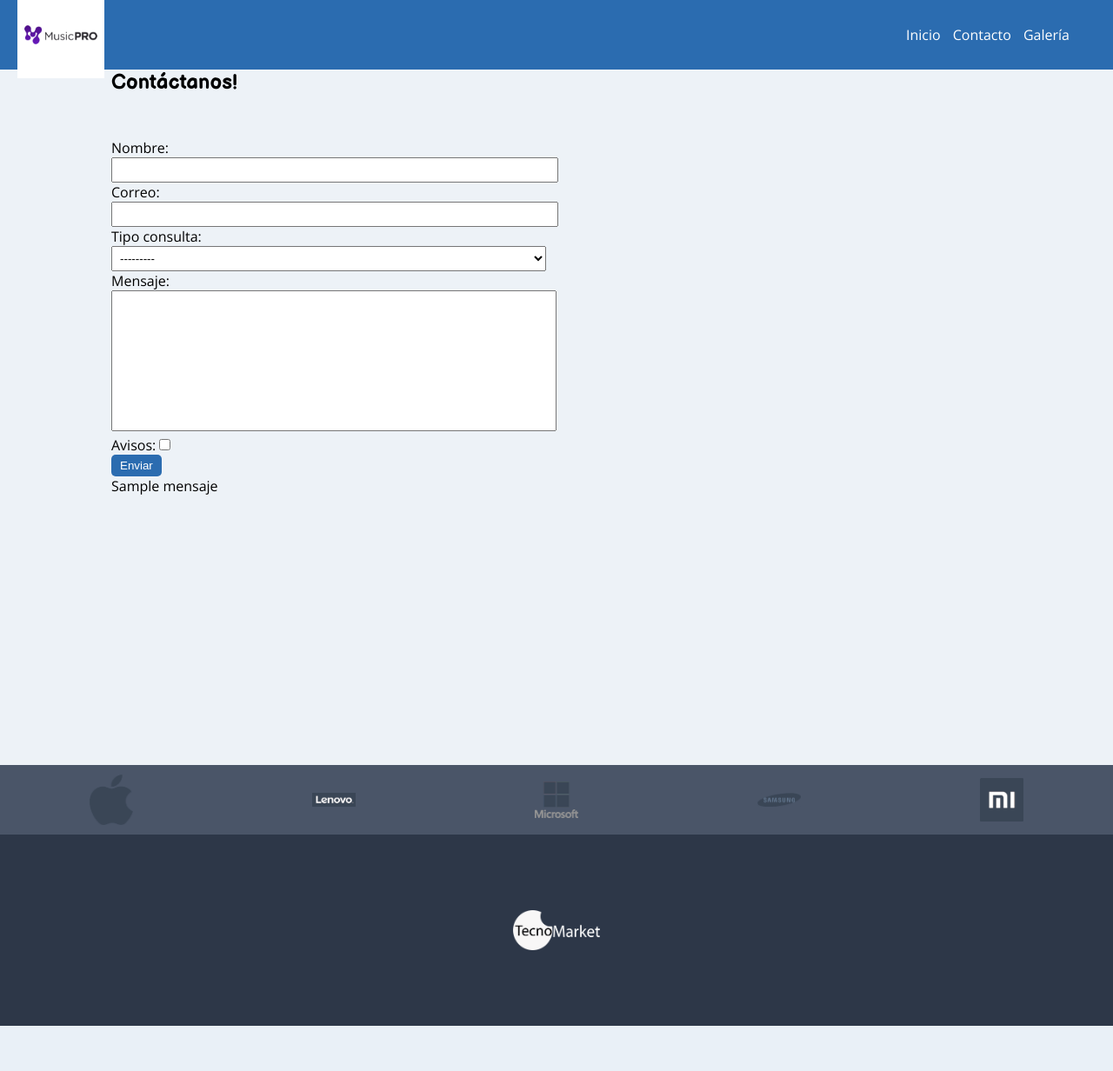
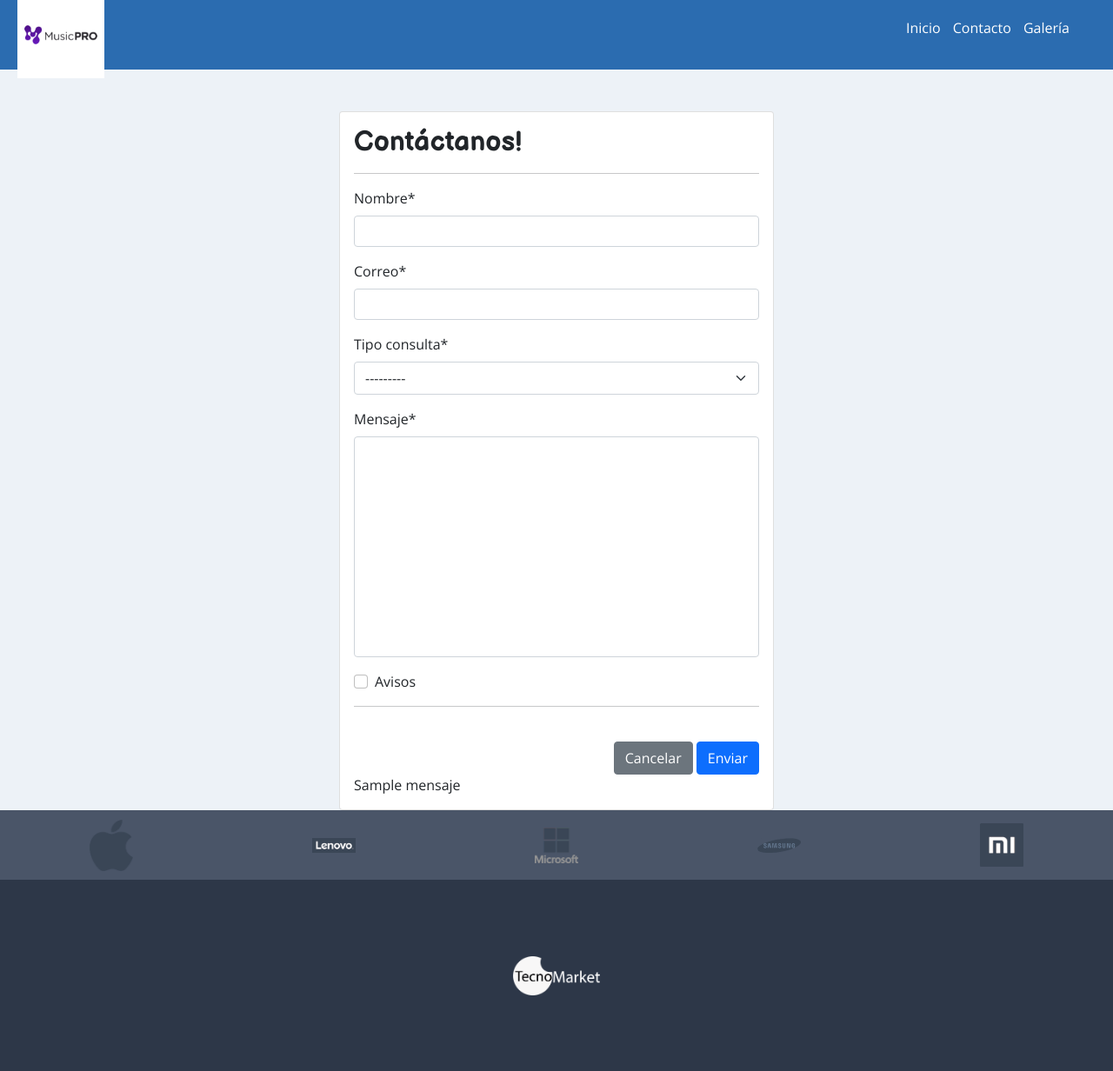
Before and after one commit to Nadarellano/musicPro_proyect, a Django app: template music_pro/catalogo/templates/catalogo/contacto.html in a window 1280 px wide. Shown: the whole page at 87% size. Before the commit the page ends 1180 px from the top, so only its background shows below. Run offline with Django 4.2, Linux system fonts and the light colour scheme; tables that the repository leaves empty hold one stand-in row (values such as "Sample post"); the template is opened without the code that fills it: values that come from a table or form of the project are taken from there, most other values are stand-ins (such as "Sample title", 1, 10 or a date in 2020); some libraries are stand-ins or nearby versions.

Commit message:
agrega bootstrap5 al form y utiliza crispy

```diff
--- a/music_pro/catalogo/forms.py
+++ b/music_pro/catalogo/forms.py
@@ -3,6 +3,8 @@ from .models import Contacto
 
 class ContactoForm(forms.ModelForm):
 
+    #nombre = forms.CharField(widget=forms.TextInput(attrs={"class":"form-control"}))
+
     class Meta:
         model = Contacto
         #fields = {"nombre", "correo", "tipo_consulta", "mensaje", "avisos"}
--- a/music_pro/catalogo/templates/catalogo/base.html
+++ b/music_pro/catalogo/templates/catalogo/base.html
@@ -7,6 +7,8 @@
     <link href="https://fonts.googleapis.com/css2?family=Balsamiq+Sans:ital,wght@0,700;1,400;1,700&family=Open+Sans:ital,wght@0,400;0,700;1,600&display=swap" rel="stylesheet">
 
     {% load static %}
+    <link href="https://cdn.jsdelivr.net/npm/bootstrap@5.0.2/dist/css/bootstrap.min.css" rel="stylesheet" integrity="sha384-EVSTQN3/azprG1Anm3QDgpJLIm9Nao0Yz1ztcQTwFspd3yD65VohhpuuCOmLASjC" crossorigin="anonymous">
+
     {% block css %}
     {% endblock %}
     <link rel="stylesheet" href="{% static 'catalogo/css/estilos.css' %}">
--- a/music_pro/catalogo/templates/catalogo/contacto.html
+++ b/music_pro/catalogo/templates/catalogo/contacto.html
@@ -1,25 +1,42 @@
 {% extends 'catalogo/base.html' %}
 
 {% block contenido %}
+{% load crispy_forms_tags %}
+<br>
+<br>
 
-<h2>Contáctanos!</h2>
-<form action="" class="formulario_contacto" method="post">
+<div class="row">
+    <div class="col-12 col-md-6 offset-md-3">
+        <div class="card">
+            <div class="card-body">
+                 <h2>Contáctanos!</h2>
+                <hr>
+                <form action="" class="" method="post">
 
-    {% csrf_token %}
+                    {% csrf_token %}
+
+                    {{ form|crispy }}
+                    <hr>
+
+                    <br>
+                    <div class="d-flex justify-content-end">
+                        <input type="reset" value="Cancelar" class="btn btn-secondary">
+                        &nbsp;
+                        <button type="submit" id="btnEnviar" class="btn btn-primary">Enviar</button>
+                    </div>
+
+                </form>
+                {{ mensaje }}
 
 
-    {{ form }}
+            </div>
+        </div>
 
 
+    </div>
 
+</div>
 
-
-    <br>
-    <button type="submit" id="btnEnviar" class="button">Enviar</button>
-
-
-</form>
-{{mensaje}}
 <table id="tablacontactos">
 
 </table>
--- a/music_pro/catalogo/views.py
+++ b/music_pro/catalogo/views.py
@@ -20,7 +20,7 @@ def contacto(request):
         'form': ContactoForm()
     }
 
-    if request.method == 'POST':
+    if request.method == "POST":
         formulario = ContactoForm(data=request.POST)
         if formulario.is_valid():
             formulario.save()
--- a/music_pro/requirements.txt
+++ b/music_pro/requirements.txt
@@ -5,3 +5,4 @@ sqlparse==0.4.4
 typing_extensions==4.6.3
 tzdata==2023.3
 pillow
+django-crispy-forms
--- a/requirements.txt
+++ /dev/null
@@ -1,5 +0,0 @@
-asgiref==3.7.2
-Django==4.2.2
-sqlparse==0.4.4
-typing_extensions==4.6.3
-tzdata==2023.3
```
Also changed, not shown: music_pro/music_pro/settings.py (+8 -0 lines).
